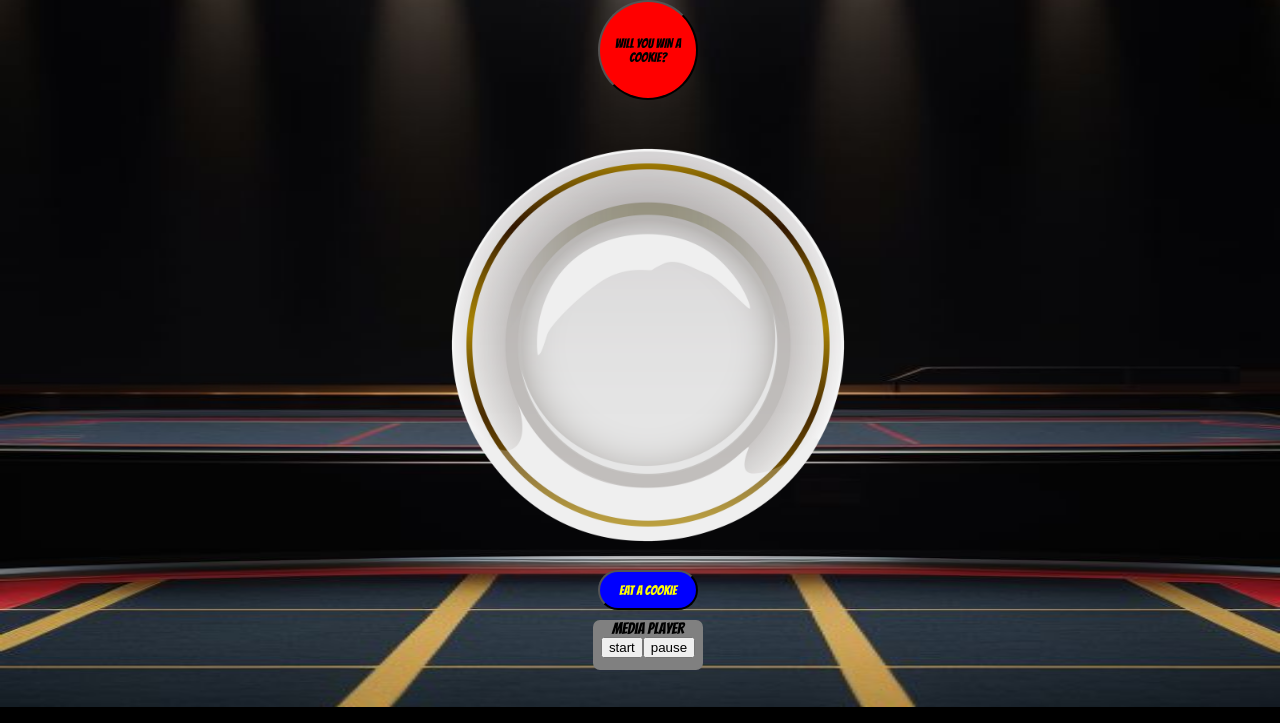
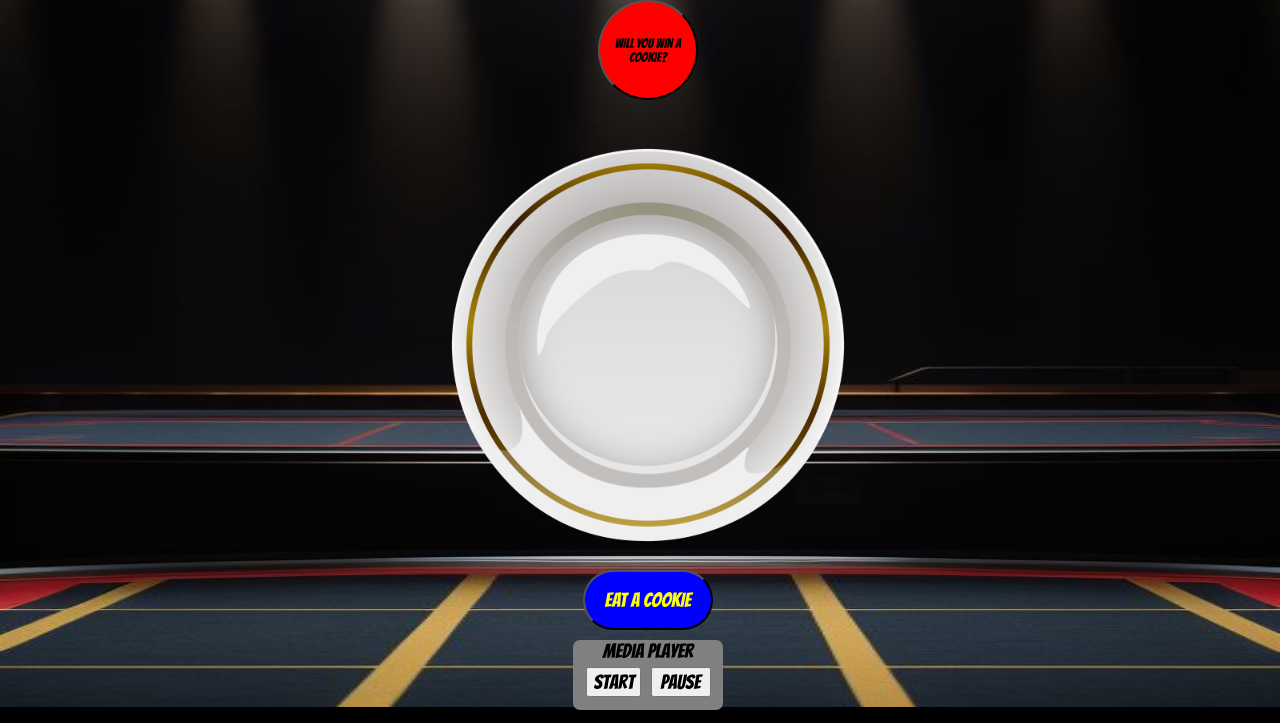
Before and after one commit to jsangalang93/hit-the-buzzer-win-a-cookie, a plain HTML site: page index.html in a window 1280 px wide. Shown: the part 93-816 px from the top of the page. Drawn offline with Linux system fonts and the light colour scheme.

Commit message:
button arrangement

```diff
--- a/css/style.css
+++ b/css/style.css
@@ -54,14 +54,33 @@ body {
     z-index: -1;
 }
 .mediaPlayer {
-    height: 50px;
-    width: 110px;
+    height: 70px;
+    width: 150px;
     background-color: grey;
     color:black;
     font-family: 'bangers';
     border-radius: 7px;
     margin: 5px;
+    font-size: 20px;
 }
+
+.play {
+    height: 30px;
+    width:55px;
+    font-size: 20px;
+    font-family: 'bangers';
+    margin: 5px;
+}
+
+.pause {
+    height:30px;
+    width: 60px;
+    font-size: 20px;
+    font-family: 'bangers';
+    margin: 5px;
+
+}
+
 .mainGrid {
     display: flex;
     align-items: center;
@@ -116,10 +135,11 @@ a {
 background-color: blue;
     font-family: 'bangers';
     color: yellow;
-    height:40px;
-    width: 100px;
+    height:60px;
+    width: 130px;
     border-radius: 50px;
     margin: 5px;
+    font-size: 20px;
 }
 
 /* #cookieChoiceButtonSug {
```
